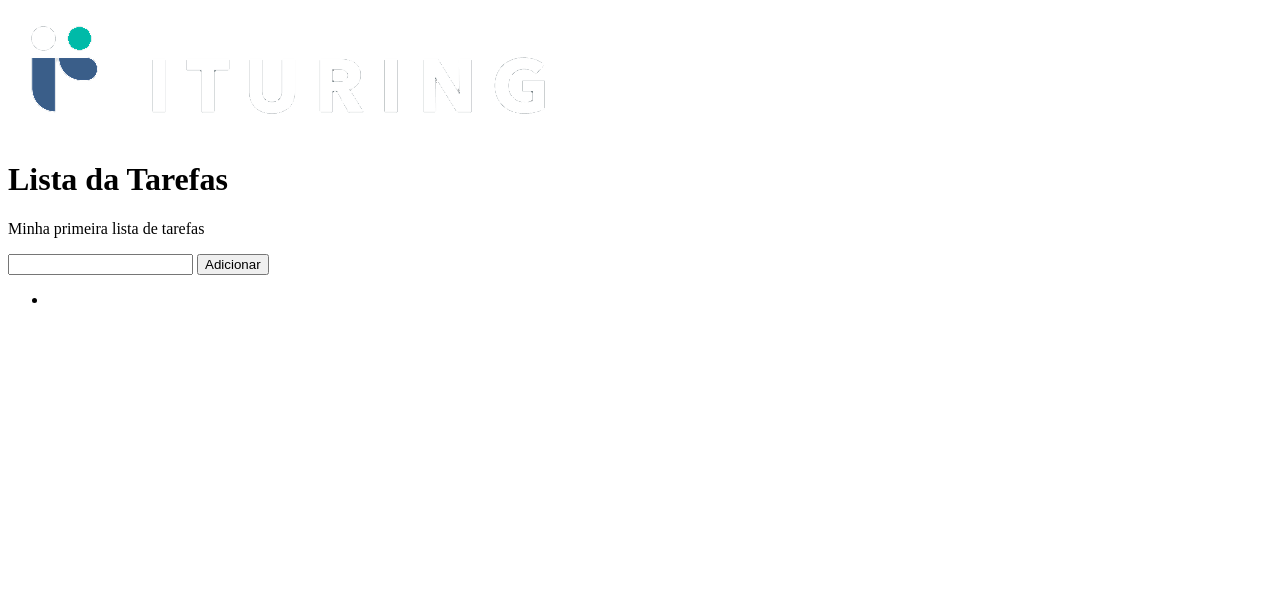
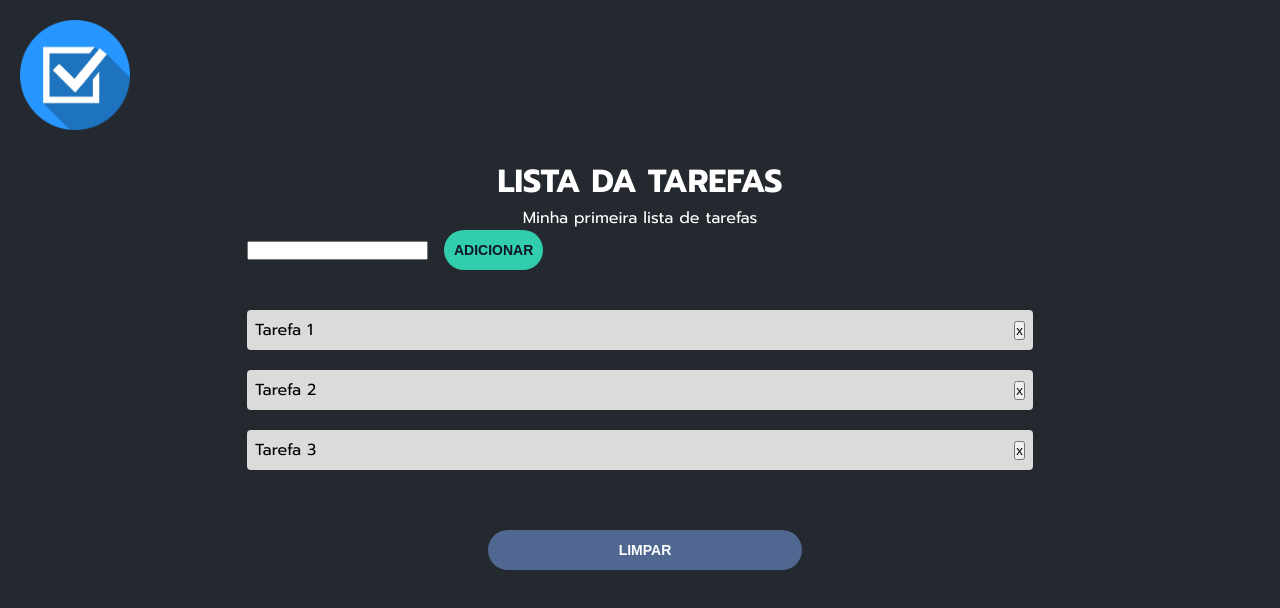
Before and after one commit to edgardjustino/ListaDeTarefasITuring, a plain HTML site: page index.html in a window 1280 px wide. Drawn offline with Linux system fonts and the light colour scheme.

Commit message:
adicionando o estilo CSS

```diff
--- a/index.html
+++ b/index.html
@@ -1,23 +1,43 @@
 <!DOCTYPE html>
 <html lang="pt-br">
+
 <head>
     <meta charset="UTF-8">
     <meta http-equiv="X-UA-Compatible" content="IE=edge">
     <meta name="viewport" content="width=device-width, initial-scale=1.0">
     <title>Lista De Tarefas</title>
+    <link rel="preconnect" href="https://fonts.googleapis.com">
+    <link rel="preconnect" href="https://fonts.gstatic.com" crossorigin>
+    <link href="https://fonts.googleapis.com/css2?family=Prompt:wght@300;400;700&display=swap" rel="stylesheet">
+
+    <link rel="stylesheet" href="styles.css">
 </head>
+
 <body>
-    <img src="logo-2.png" alt="logo">
-    <h1>Lista da Tarefas</h1>
-    <p>Minha primeira lista de tarefas</p>
-    <input type="text" name="" id="">
-    <button>Adicionar</button>
+    <img class="logo" src="logo.png" alt="logo">
+    <main>
+        <h1>Lista da Tarefas</h1>
+        <p>Minha primeira lista de tarefas</p>
+        <input type="text" name="" id="">
+        <button class="botao" id="btn-adicionar">Adicionar</button>
+        <div class="caixa">
+            <ul id="lista">
+                <li>
+                    <span>Tarefa 1</span>
+                    <button>x</button>
+                </li>
+                <li>
+                    <span>Tarefa 2</span>
+                    <button>x</button>
+                </li>
+                <li>
+                    <span>Tarefa 3</span>
+                    <button>x</button>
+                </li>
+            </ul>
+            <button class="botao btn-azul">Limpar</button>
+        </div>
+    </main>
+</body>
 
-    <ul>
-        <li>
-            <span></span>
-        </li>
-
-    </ul>
-</body>
 </html>
--- /dev/null
+++ b/styles.css
@@ -0,0 +1,71 @@
+*{
+    margin: 0;
+    padding: 0;
+    box-sizing: border-box;
+}
+
+body {
+    background-color: #23292e;
+    font-family: prompt, sans-serif;
+}
+
+.logo {
+    width: 110px;
+    margin: 20px;
+}
+
+main {
+    /* border: 1px solid red; */
+    max-width: 786px;
+    margin: 0 auto;
+}
+
+h1 {
+    font-weight: 700;
+    text-transform: uppercase;
+}
+
+h1, p {
+    color: white;
+    text-align: center;
+}
+
+.botao {
+    background-color: #32cdac;
+    padding: 10px;
+    border: none;
+    flex: 1;
+    height: 40px;
+    margin-left: 10px;
+    border-radius: 28px;
+    color: #0f1726;
+    font-size: 14px;
+    font-weight: bold;
+    cursor: pointer;
+    text-transform: uppercase;
+}
+
+.btn-azul {
+    background-color: #4f6791;
+    color: #fff;
+    width: 40%;
+    margin-top: 40px;
+}
+
+.caixa {
+    margin-top: 40px;
+    text-align: center;
+}
+
+#lista > li {
+    background-color: #dbdbdb;
+    width: 100%;
+    padding: 8px;
+    margin-bottom: 20px;
+    border-radius: 4px;
+    text-align: left;
+    font-size: 16px;
+    display: flex;
+    justify-content: space-between;
+    align-items: center;
+}
```
